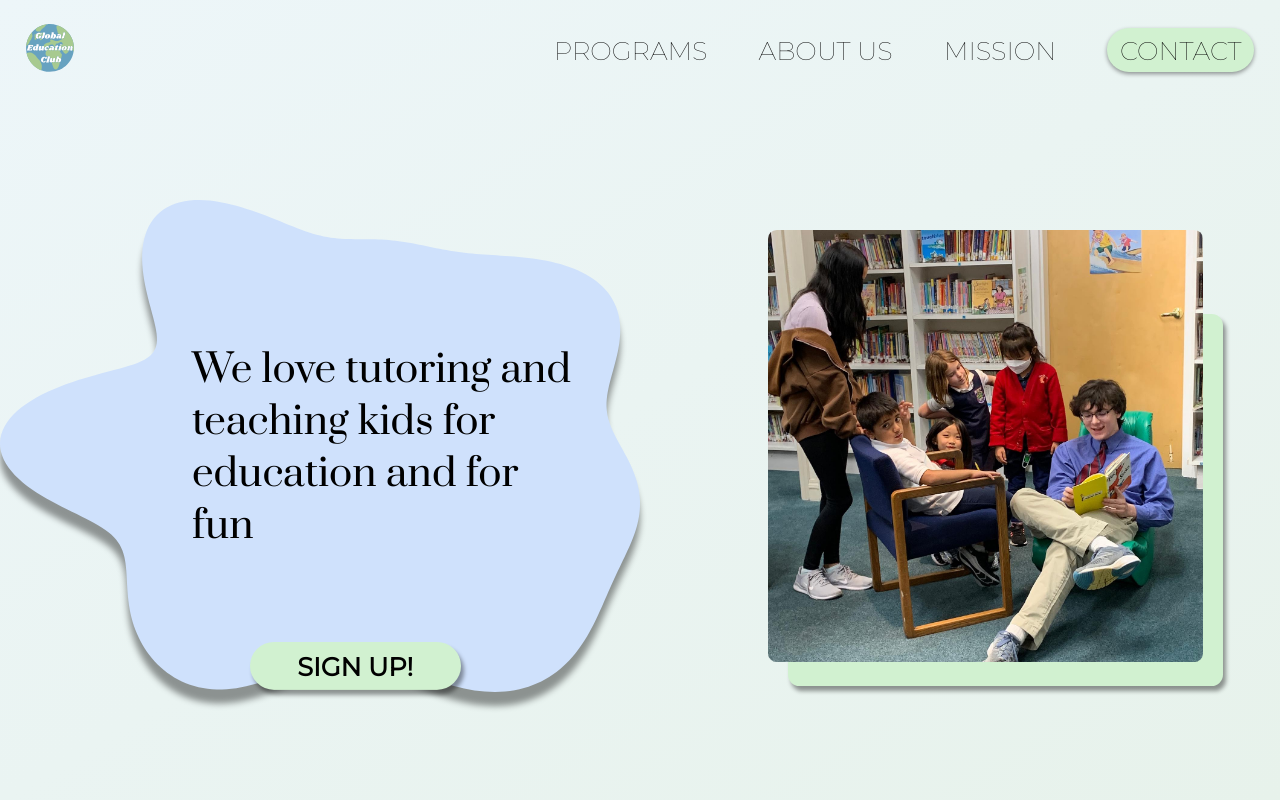
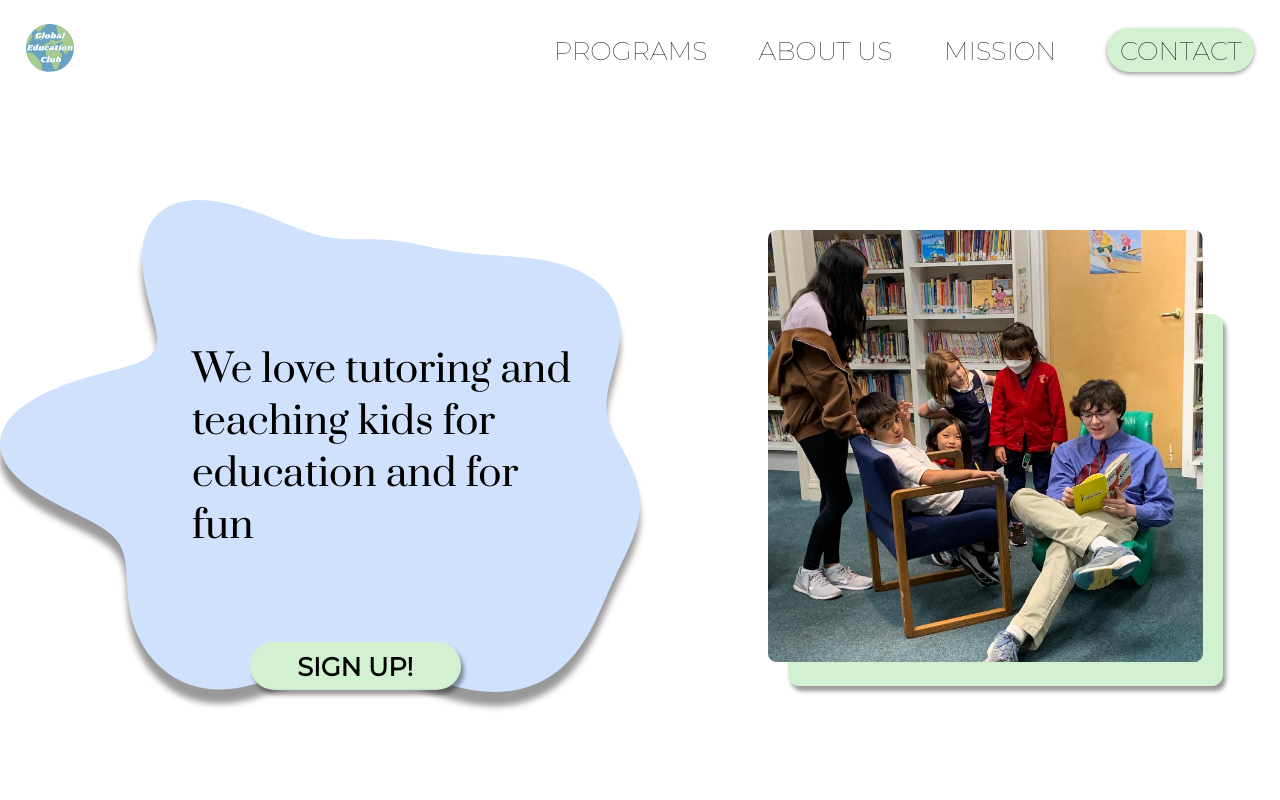
Before and after one commit to joshuayanggithub/global-education-club, a React (Vite) app: page / in a window 1280 px wide. Shown: the top 800 px of the page. Built offline with nearby package versions, Linux system fonts and the light colour scheme; a web font is replaced by a local one.

Commit message:
Added Global Styles

```diff
--- a/src/styles/Global.css
+++ b/src/styles/Global.css
@@ -2,5 +2,4 @@ html, body {
   margin: 0;
   padding: 0;
   height: 100%;
-  background-image: linear-gradient(to bottom right, #edf6f9, #e7f2eb);
 }/*# sourceMappingURL=Global.css.map */
--- a/src/styles/Global.scss
+++ b/src/styles/Global.scss
@@ -2,6 +2,4 @@ html, body {
     margin: 0;
     padding: 0;
     height: 100%;
-    background-image: linear-gradient(to bottom right, #edf6f9, #e7f2eb);
-    //    background: #f8f8f5;
 }
```
Also changed, not shown: 1 other file (tests, documents, lock files or other folders).
